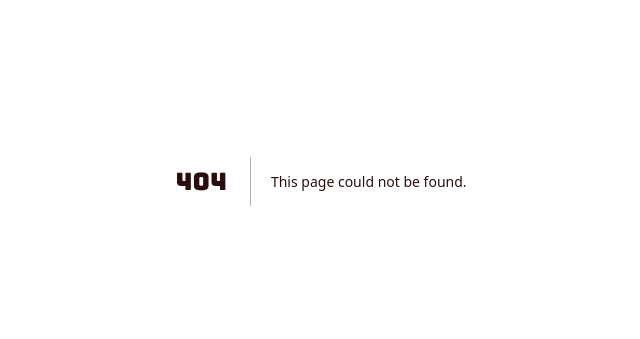
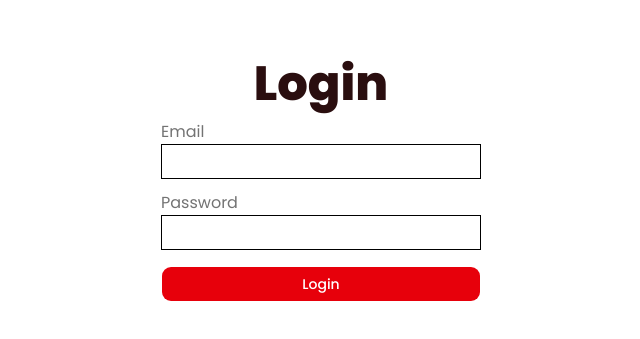
Before and after one commit to ratatatatcode/technofusion-hackathon-2026, a Next.js app in the folder frontend/: page /login in a window 1280 px wide. Before the commit this address had no page. Shown: the part 219-558 px from the top of the page, without its empty margins (319-959 px from the left). Built offline with nearby package versions, Linux system fonts and the light colour scheme.

Commit message:
Initialize simple login ui

```diff
--- /dev/null
+++ b/frontend/src/app/login/page.tsx
@@ -0,0 +1,26 @@
+import type { NextPage } from "next"
+import { Button } from "@/components/ui/button"
+
+const LoginPage : NextPage = () => {
+    return (
+        <div className="flex justify-center items-center h-screen">
+            <form className="flex flex-col w-1/4 h-auto gap-4">
+                <h2 className="text-center">Login</h2>
+                <div className="flex flex-col gap-1">
+                    <label>Email</label>
+                    <input type="text" className="border border-black p-1"/>
+                </div>
+                <div className="flex flex-col gap-1">
+                    <label>Password</label>
+                    <input type="password" className="border border-black p-1"/>
+                </div>
+                {/* THE COLORS ARE TEMPORARY PLEASE CHANGE THEM INTO WHAT THE COLOR PALLET ON THE THEMES */}
+                <Button type="submit" variant="default" size="lg" className="bg-red-600 hover:bg-red-800 cursor-pointer text-white">
+                    Login
+                </Button>
+            </form>
+        </div>
+    )
+}
+
+export default LoginPage
```
